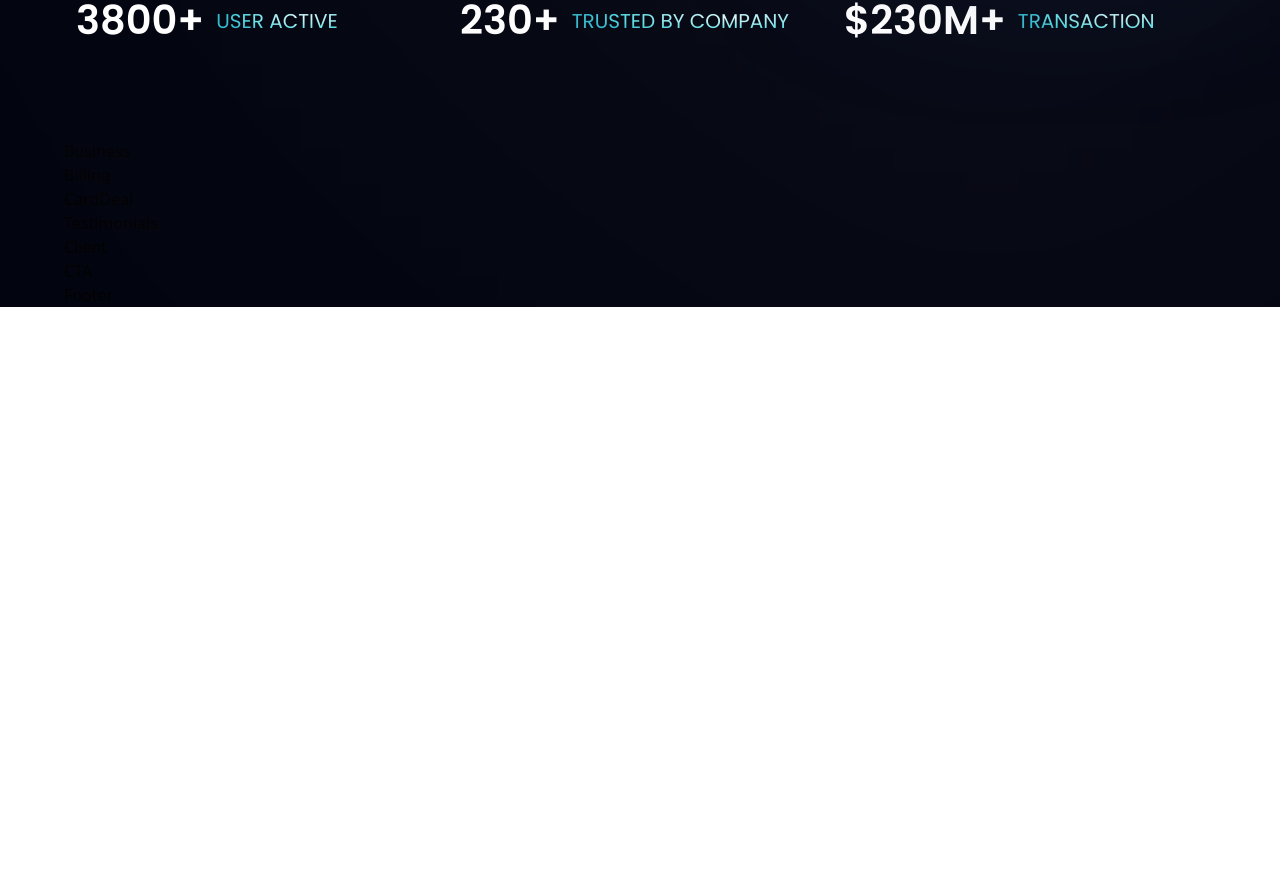
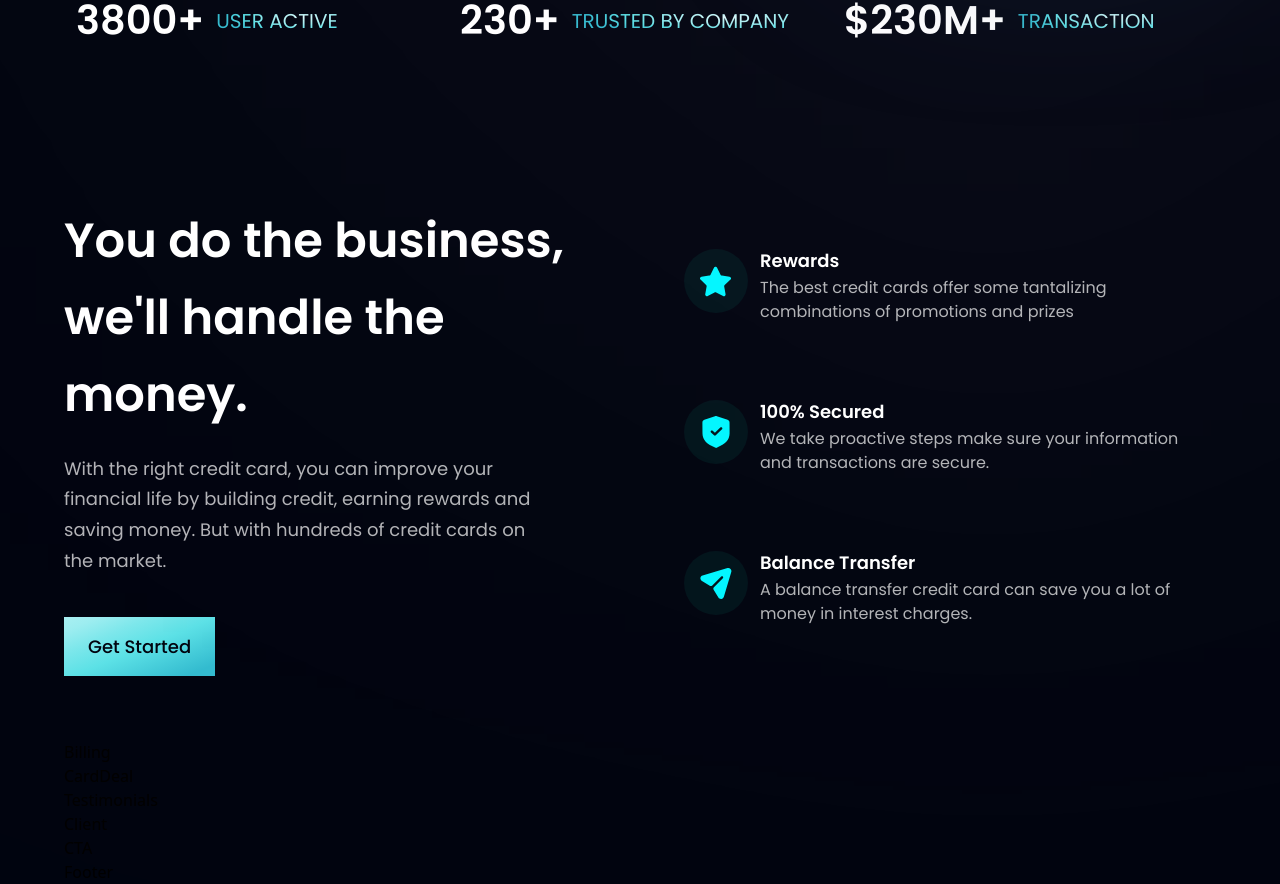
Before and after one commit to ninad-moree/BankApp, a React (Vite) app in the folder bank_app/: page / in a window 1280 px wide. Shown: the part 806-1690 px from the top of the page. Before the commit the page ends 1113 px from the top, so only its background shows below. Built offline with nearby package versions, Linux system fonts and the light colour scheme.

Commit message:
Business Section Done

```diff
--- a/bank_app/src/components/Business.jsx
+++ b/bank_app/src/components/Business.jsx
@@ -1,8 +1,46 @@
 import React from 'react'
+import { features } from '../constants';
+import styles, {layout} from '../style';
+import Button from './Button'
+
+const FeatureCard = ({icon, title, content, index}) => (
+  <div className={`flex flex-row p-6 rounded-[20px] ${index !== features.length-1 ? "mb-6" : "mb-0"} feature-card`}>
+    <div className={`w-[64px] h-[64px] rounded-full ${styles.flexCenter} bg-dimBlue`}>
+      <img src={icon} alt="icon" className='w-[50%] h-[50%] object-contain' />
+    </div>
+
+    <div className='flex-1 flex flex-col ml-3'>
+      <h4 className='font-poppins font-semibold text-white text-[18px] leading-[23px] mb-1'>
+        {title}
+      </h4>
+      <p className='font-poppins font-normal text-dimWhite text-[16px] leading-[24px] mb-1'>
+        {content}
+      </p>
+    </div>
+  </div>
+)
 
 const Business = () => {
   return (
-    <div>Business</div>
+    <section id='features' className={layout.section}>
+      <div className={layout.sectionInfo}>
+        <h2 className={styles.heading2}>You do the business, <br className='sm:block hidden'/> we'll handle the money.</h2>
+
+        <p className={`${styles.paragraph} max-w-[470px] mt-5`}>
+        With the right credit card, you can improve your financial life by
+        building credit, earning rewards and saving money. But with hundreds
+        of credit cards on the market.
+        </p>
+
+        <Button styles='mt-10'/>
+      </div>
+
+      <div className={`${layout.sectionImg} flex-col`}>
+        {features.map((feature, index) => (
+          <FeatureCard key={feature.id} {...feature} index={index}/>
+        ))}
+      </div>
+    </section>
   )
 }
 
--- a/bank_app/src/components/Button.jsx
+++ b/bank_app/src/components/Button.jsx
@@ -1,8 +1,11 @@
 import React from 'react'
 
-const Button = () => {
+
+const Button = ({styles}) => {
   return (
-    <div>Button</div>
+    <button type='button' className={`py-4 px-6  bg-blue-gradient font-poppins font-medium text-[18px] text-primary outline-none ${styles}`}>
+      Get Started
+    </button>
   )
 }
 
--- a/bank_app/src/components/Stats.jsx
+++ b/bank_app/src/components/Stats.jsx
@@ -1,5 +1,5 @@
-import React from 'react'
-import { stats } from '../constants'
+import React from 'react';
+import { stats } from '../constants';
 import styles from '../style';
 
 const Stats = () => {
```
